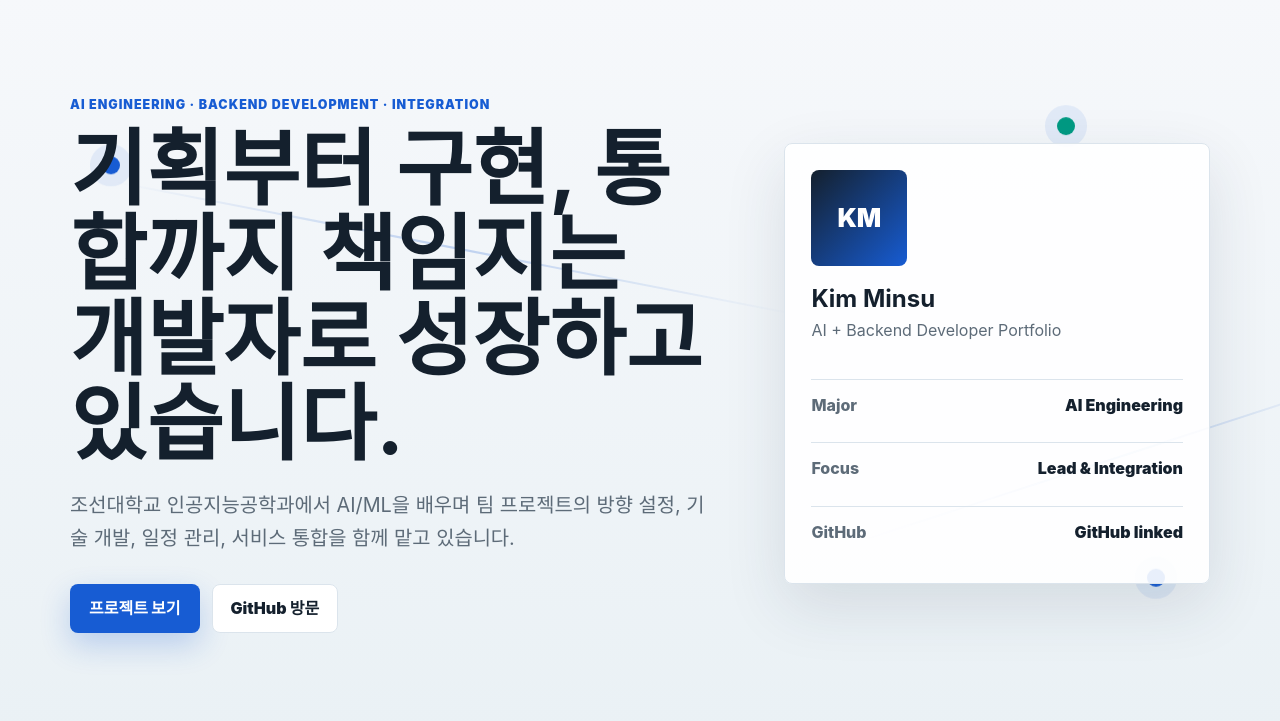
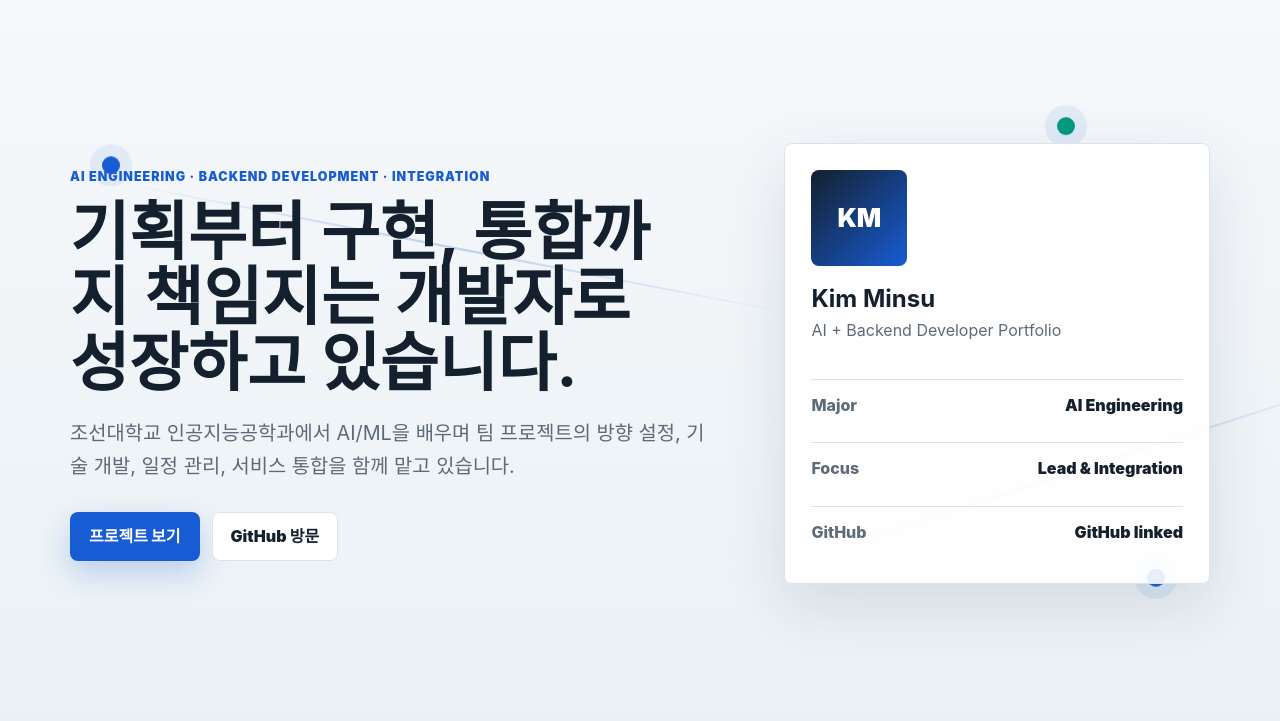
Before and after one commit to Kiim-Miin-Su/github_io, a plain HTML site: page index.html in a window 1280 px wide. Shown: the part 79-800 px from the top of the page. Drawn offline with Linux system fonts and the light colour scheme; no server answers.

Commit message:
[fix] eyebrow h1 br

```diff
--- a/index.html
+++ b/index.html
@@ -44,7 +44,7 @@
       <div class="section-inner hero-grid">
         <div class="hero-copy" data-animate>
           <p class="eyebrow">AI Engineering · Backend Development · Integration</p>
-          <h1>기획부터 구현, 통합까지 책임지는 개발자로 성장하고 있습니다.</h1>
+          <h1>기획부터 구현, 통합까지 책임지는 개발자로 <br>성장하고 있습니다.</h1>
           <p class="hero-lead">
             조선대학교 인공지능공학과에서 AI/ML을 배우며 팀 프로젝트의 방향 설정, 기술 개발,
             일정 관리, 서비스 통합을 함께 맡고 있습니다.
--- a/styles.css
+++ b/styles.css
@@ -245,7 +245,7 @@ p {
 h1 {
   max-width: 820px;
   margin-bottom: 22px;
-  font-size: clamp(2.5rem, 6.6vw, 5.2rem);
+  font-size: clamp(2.0rem, 6.6vw, 4.0rem);
   line-height: 1.02;
 }
 
@@ -728,6 +728,7 @@ address a {
 }
 
 @keyframes float-node {
+
   0%,
   100% {
     transform: translate3d(0, 0, 0);
@@ -739,6 +740,7 @@ address a {
 }
 
 @media (prefers-reduced-motion: reduce) {
+
   *,
   *::before,
   *::after {
@@ -748,7 +750,8 @@ address a {
   }
 }
 
-@media (hover: none), (pointer: coarse) {
+@media (hover: none),
+(pointer: coarse) {
   .cursor-dot {
     display: none;
   }
```
